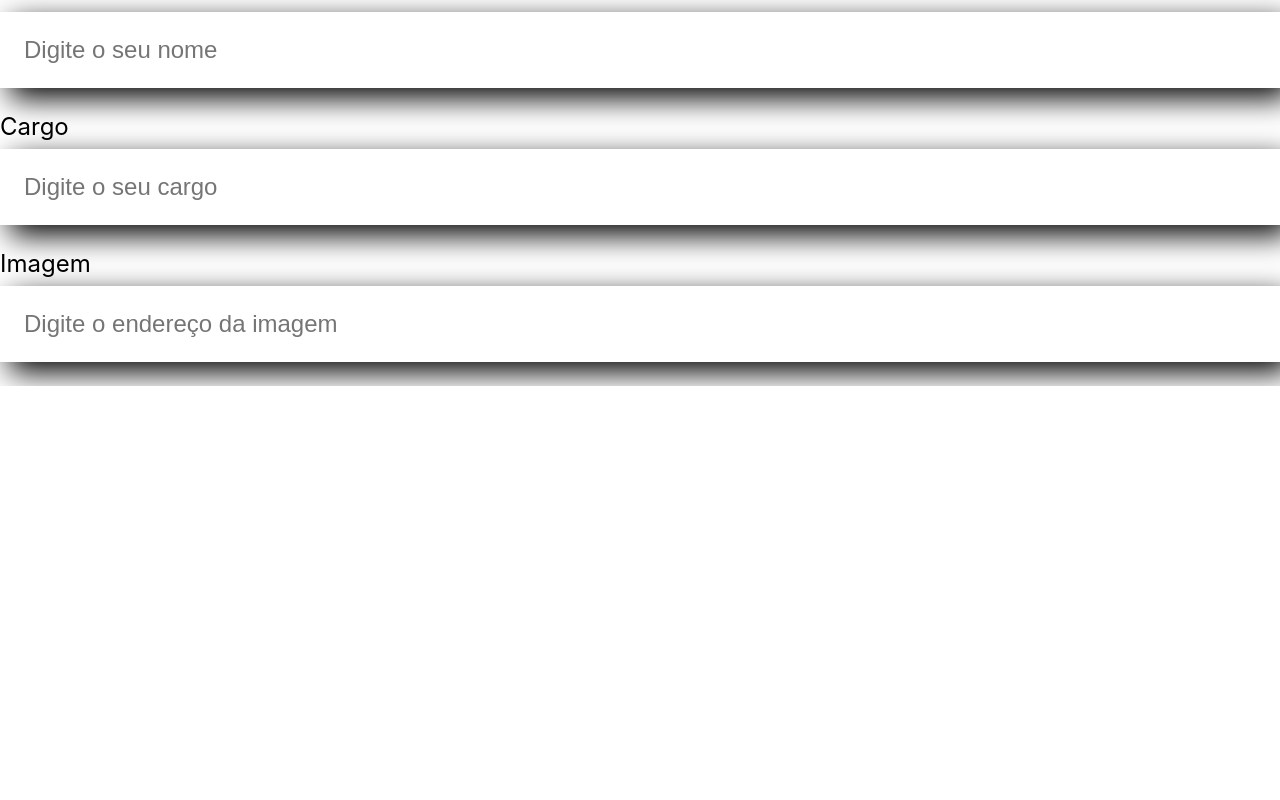
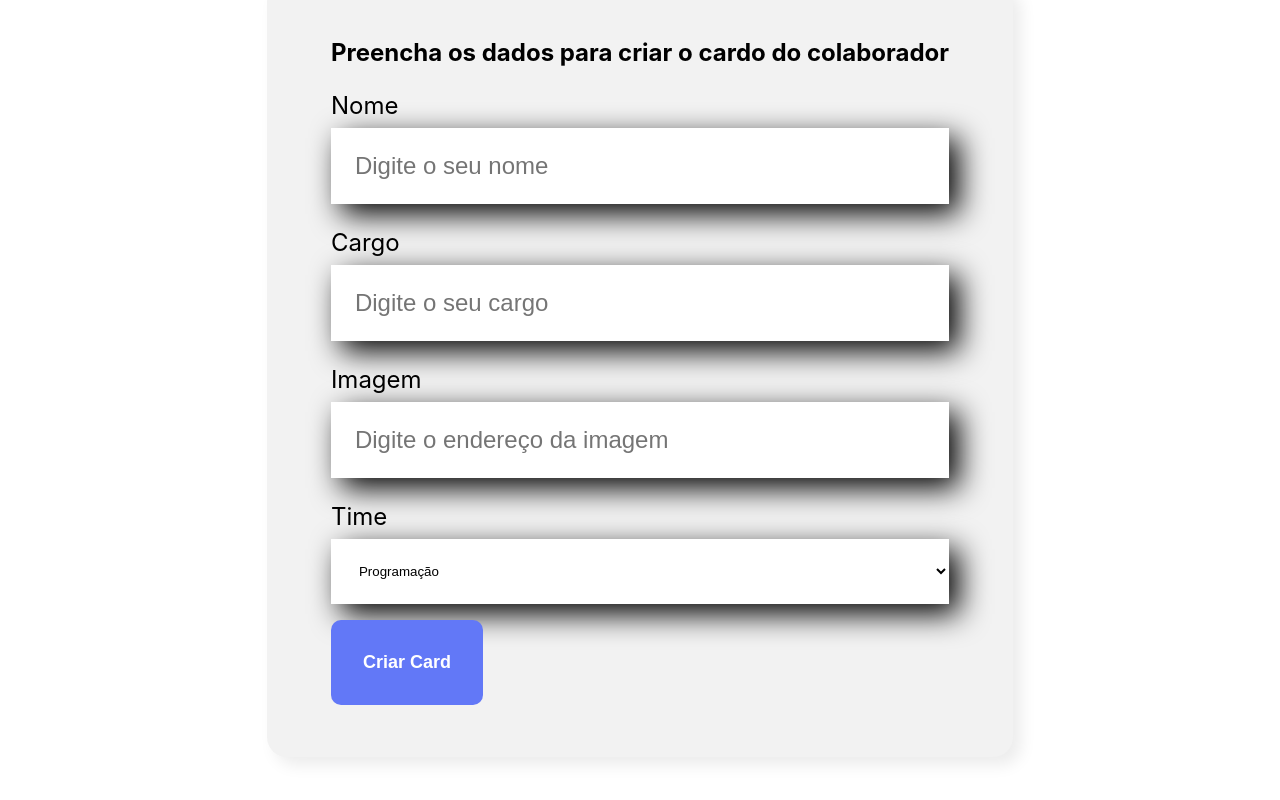
Before and after one commit to WGabrielM/organo, a React (Create React App) app: page / in a window 1280 px wide. Shown: the part 596-1396 px from the top of the page. Before the commit the page ends 982 px from the top, so only its background shows below. Built offline with nearby package versions, Linux system fonts and the light colour scheme.

Commit message:
Criando botão para formulário

```diff
--- /dev/null
+++ b/src/components/Botao/Botao.css
@@ -0,0 +1,15 @@
+.botao {
+    background-color: #6278f7;
+    border: none;
+    border-radius: 10px;
+    color: #FFF;
+    cursor: pointer;
+    font-weight: 700;
+    font-size: 18px;
+    margin: 16px 0;
+    padding: 32px;
+}
+
+.botao:hover {
+    color: #95FFD4
+}
--- /dev/null
+++ b/src/components/Botao/index.js
@@ -0,0 +1,11 @@
+import './Botao.css'
+
+const Botao = (props) => {
+    return (
+        <button className='botao'>
+            {props.children}
+        </button>
+    )
+}
+
+export default Botao
--- a/src/components/CampoTexto/index.js
+++ b/src/components/CampoTexto/index.js
@@ -4,7 +4,7 @@
   return (
     <div className="campo-texto">
         <label>{props.label}</label>
-        <input placeholder={props.placeholder}></input>
+        <input required={props.obrigatorio} placeholder={props.placeholder}></input>
     </div>
   );
 };
--- a/src/components/Formulario/index.js
+++ b/src/components/Formulario/index.js
@@ -1,13 +1,41 @@
+import Botao from "../Botao";
 import CampoTexto from "../CampoTexto";
+import ListaSuspensa from "../ListaSuspensa";
+import './Formulario.css'
 
 const Formulario = () => {
+
+  const times = [
+    'Programação',
+    'Front-End',
+    'Data Science',
+    'Devops',
+    'UX e Design',
+    'Mobile',
+    'Inovação e Gestão'
+  ]
+
+  const aoSalvar = () => {
+
+  }
+
   return (
     <section className="formulario">
-      <form>
+      <form onSubmit={aoSalvar}>
         <h2>Preencha os dados para criar o cardo do colaborador</h2>
-        <CampoTexto label="Nome" placeholder="Digite o seu nome" />
-        <CampoTexto label="Cargo" placeholder="Digite o seu cargo" />
+        <CampoTexto
+          obrigatorio={true}
+          label="Nome"
+          placeholder="Digite o seu nome"
+        />
+        <CampoTexto
+          obrigatorio={true}
+          label="Cargo"
+          placeholder="Digite o seu cargo"
+        />
         <CampoTexto label="Imagem" placeholder="Digite o endereço da imagem" />
+        <ListaSuspensa obrigatorio={true} label="Time" itens={times} />
+        <Botao>Criar Card</Botao>
       </form>
     </section>
   );
--- /dev/null
+++ b/src/components/ListaSuspensa/ListaSuspensa.css
@@ -0,0 +1,14 @@
+.lista-suspensa label {
+    display: block;
+    margin-bottom: 8px;
+    font-size: 24px;
+}
+
+.lista-suspensa select {
+    background-color: #FFF;
+    box-shadow: 10px 10px 30px rgba(0, 0, 0.06);
+    width: 100%;
+    border: none;
+    ont-size: 24px;
+    padding: 24px;
+}
--- /dev/null
+++ b/src/components/ListaSuspensa/index.js
@@ -0,0 +1,16 @@
+import './ListaSuspensa.css'
+
+const ListaSuspensa = (props) => {
+    return (
+        <div className='lista-suspensa'>
+            <label>{props.label}</label>
+            <select required={props.obrigatorio}>
+                {props.itens.map(item =>
+                    <option key={item}>{item}</option>
+                    )}
+            </select>
+        </div>
+    )
+}
+
+export default ListaSuspensa
```
